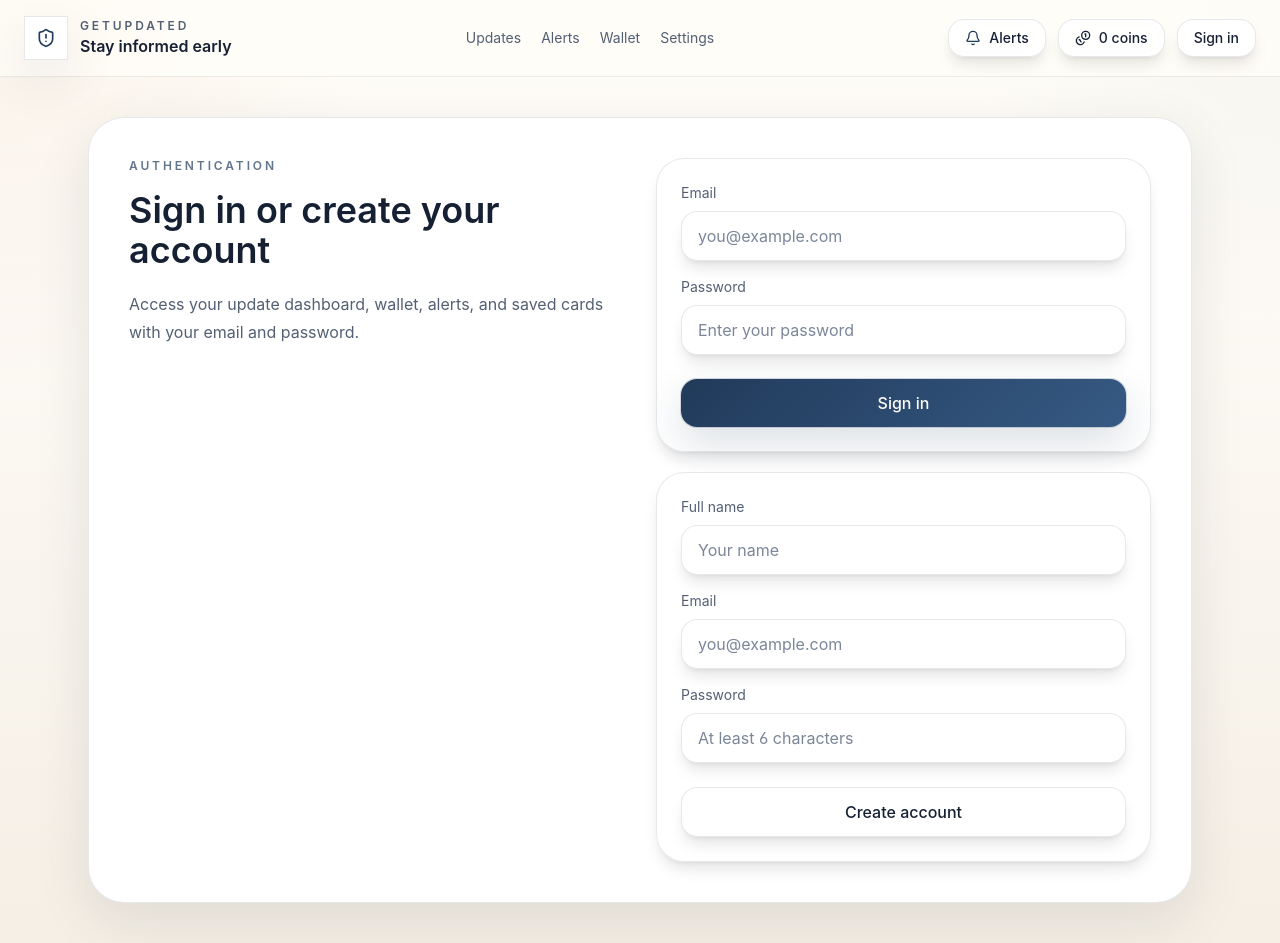
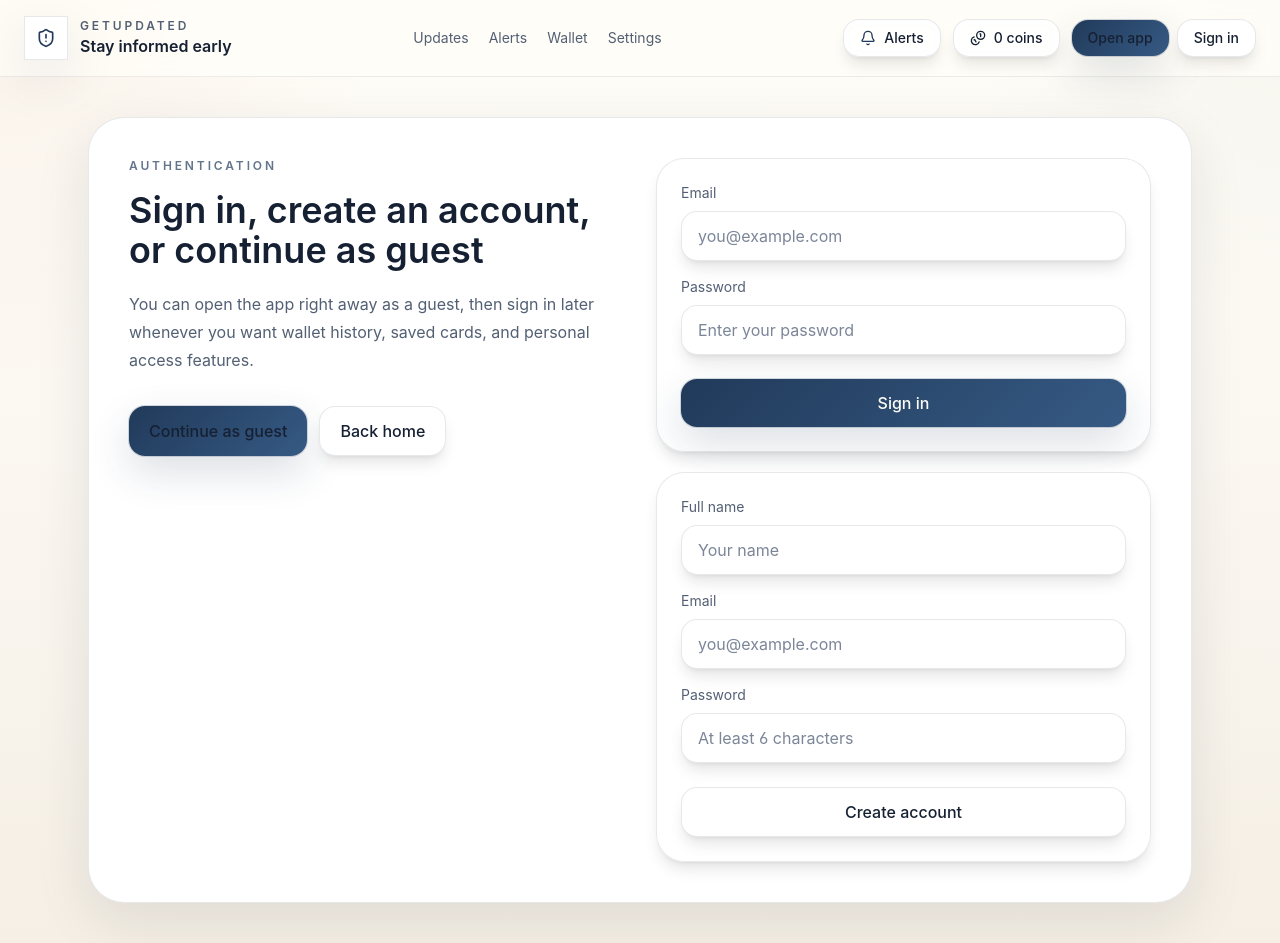
Before and after one commit to sigridka98-crypto/Vant, a Next.js app: page /login in a window 1280 px wide. Built offline with nearby package versions, Linux system fonts and the light colour scheme; no server answers; the database is empty.

Commit message:
Allow guest entry into app

```diff
--- a/src/app/login/page.tsx
+++ b/src/app/login/page.tsx
@@ -1,3 +1,4 @@
+import Link from "next/link";
 import { redirect } from "next/navigation";
 
 import { signIn, signUp } from "@/app/login/actions";
@@ -21,10 +22,18 @@ export default async function LoginPage({ searchParams }: LoginPageProps) {
       <section className="vant-glass grid w-full gap-8 rounded-[36px] p-8 md:grid-cols-2 md:p-10">
         <div>
           <p className="text-xs font-semibold uppercase tracking-[0.24em] text-primary/70">Authentication</p>
-          <h1 className="mt-4 text-4xl font-semibold text-text-main">Sign in or create your account</h1>
+          <h1 className="mt-4 text-4xl font-semibold text-text-main">Sign in, create an account, or continue as guest</h1>
           <p className="mt-5 max-w-xl text-base leading-7 text-text-secondary">
-            Access your update dashboard, wallet, alerts, and saved cards with your email and password.
+            You can open the app right away as a guest, then sign in later whenever you want wallet history, saved cards, and personal access features.
           </p>
+          <div className="mt-8 flex flex-wrap gap-3">
+            <Link href="/dashboard" className="vant-btn">
+              Continue as guest
+            </Link>
+            <Link href="/" className="vant-btn-secondary">
+              Back home
+            </Link>
+          </div>
         </div>
 
         <div className="space-y-5">
--- a/src/components/layout/site-header.tsx
+++ b/src/components/layout/site-header.tsx
@@ -85,9 +85,14 @@ export async function SiteHeader() {
               </button>
             </form>
           ) : (
-            <Link href="/login" className="vant-btn-secondary px-4 py-2 text-sm">
-              Sign in
-            </Link>
+            <div className="flex items-center gap-2">
+              <Link href="/dashboard" className="vant-btn px-4 py-2 text-sm">
+                Open app
+              </Link>
+              <Link href="/login" className="vant-btn-secondary px-4 py-2 text-sm">
+                Sign in
+              </Link>
+            </div>
           )}
         </div>
       </div>
```
